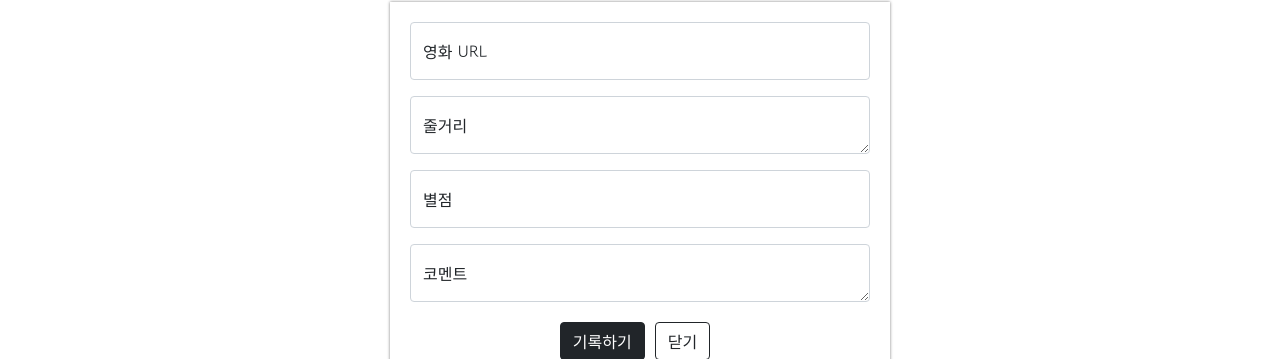
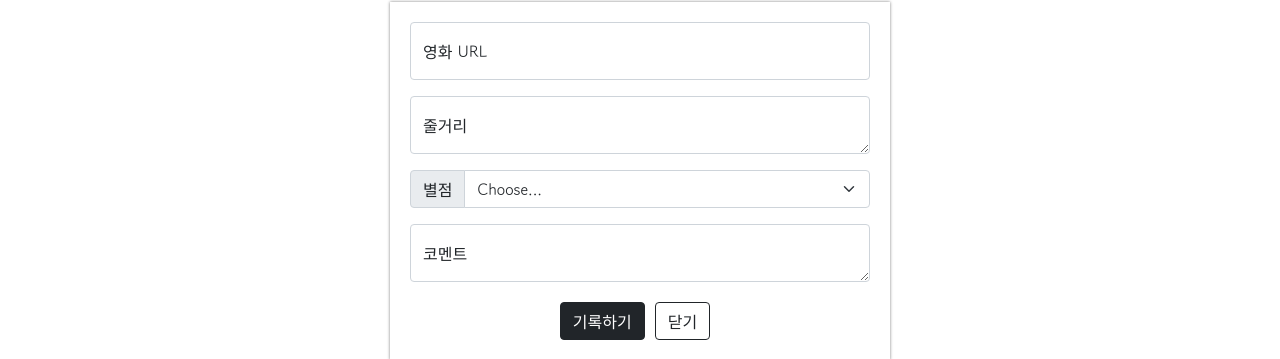
Before and after one commit to uiseongsang/watchMovieWithLoverPage, a plain HTML site: page index.html in a window 1280 px wide. Shown: the part 268-627 px from the top of the page. Drawn offline with nearby package versions, Linux system fonts and the light colour scheme.

Commit message:
added star option

```diff
--- a/index.html
+++ b/index.html
@@ -102,10 +102,17 @@
             <textarea class="form-control" placeholder="Leave a comment here" id="floatingTextarea"></textarea>
             <label for="floatingTextarea"> 줄거리 </label>
         </div>
-        <div class="form-floating mb-3">
-            <input type="email" class="form-control" id="floatingInput" placeholder="name@example.com">
-            <label for="floatingInput">별점</label>
-        </div>
+        <div class="input-group mb-3">
+                <label class="input-group-text" for="inputGroupSelect01">별점</label>
+                <select class="form-select" id="inputGroupSelect01">
+                  <option selected>Choose...</option>
+                  <option value="1">⭐</option>
+                  <option value="2">⭐⭐</option>
+                  <option value="3">⭐⭐⭐</option>
+                  <option value="4">⭐⭐⭐⭐</option>
+                  <option value="5">⭐⭐⭐⭐⭐</option>
+                </select>
+              </div>
         <div class="form-floating">
             <textarea class="form-control" placeholder="Leave a comment here" id="floatingTextarea"></textarea>
             <label for="floatingTextarea"> 코멘트 </label>
```
